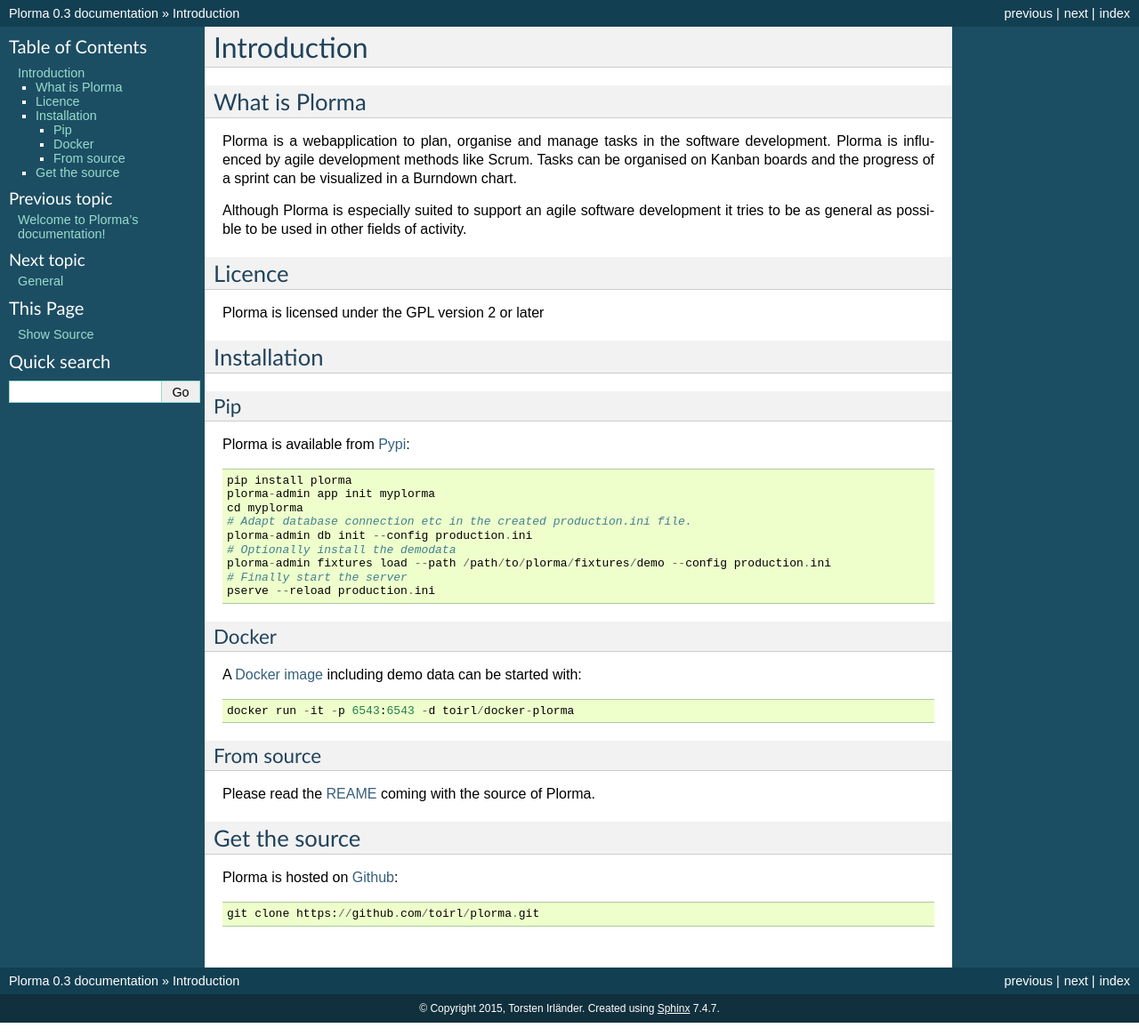
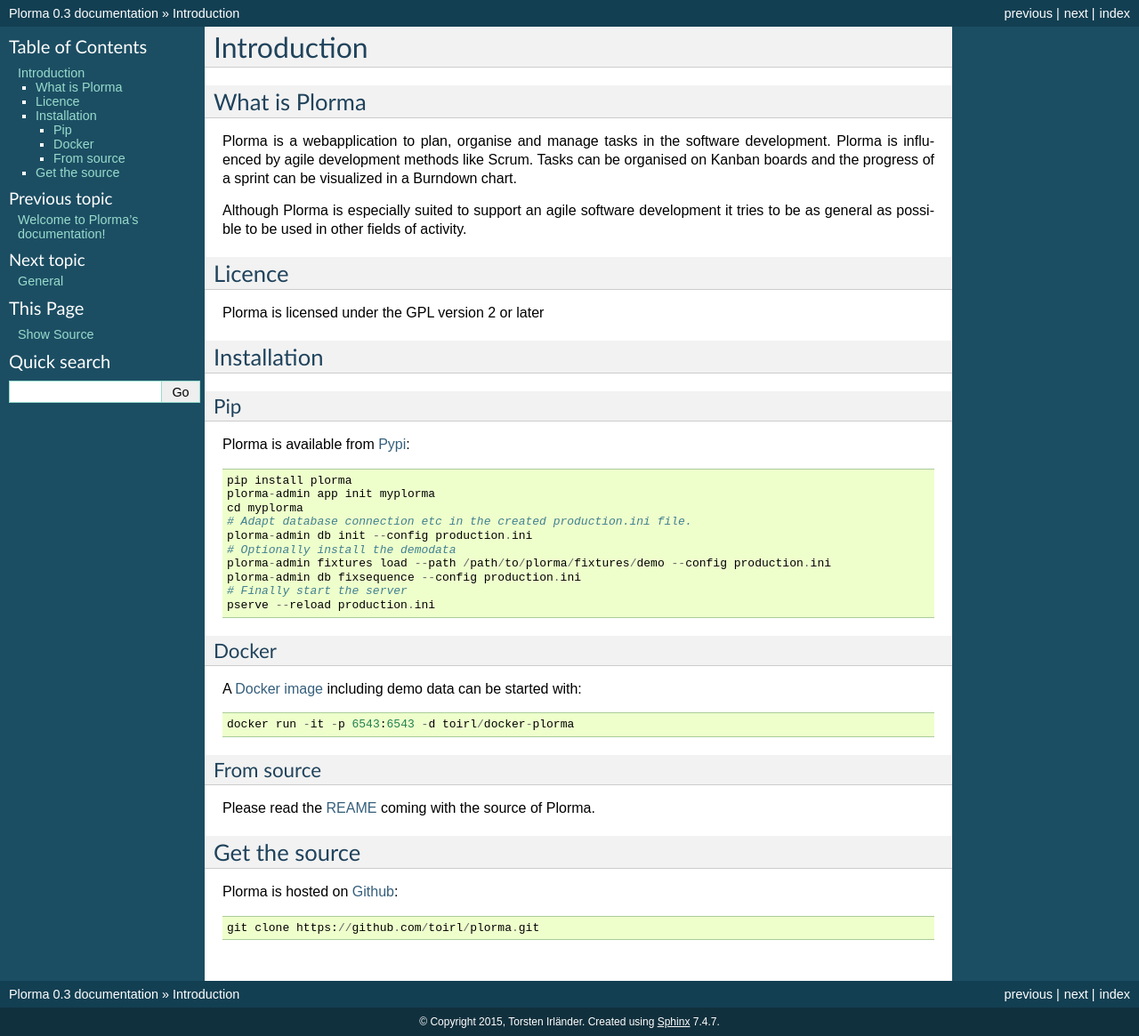
Before and after one commit to toirl/plorma, a Sphinx documentation site: the page built from docs/source/intro.rst, in a window 1280 px wide. Shown: the whole page at 89% size. Built offline with Sphinx 7.4.7, drawn with Linux system fonts in a browser that asks for light colours.

Commit message:
Add call of fixsequence into docs.

```diff
--- a/docs/source/intro.rst
+++ b/docs/source/intro.rst
@@ -28,6 +28,7 @@
         plorma-admin db init --config production.ini
         # Optionally install the demodata
         plorma-admin fixtures load --path /path/to/plorma/fixtures/demo --config production.ini
+        plorma-admin db fixsequence --config production.ini
         # Finally start the server
         pserve --reload production.ini
 
```
